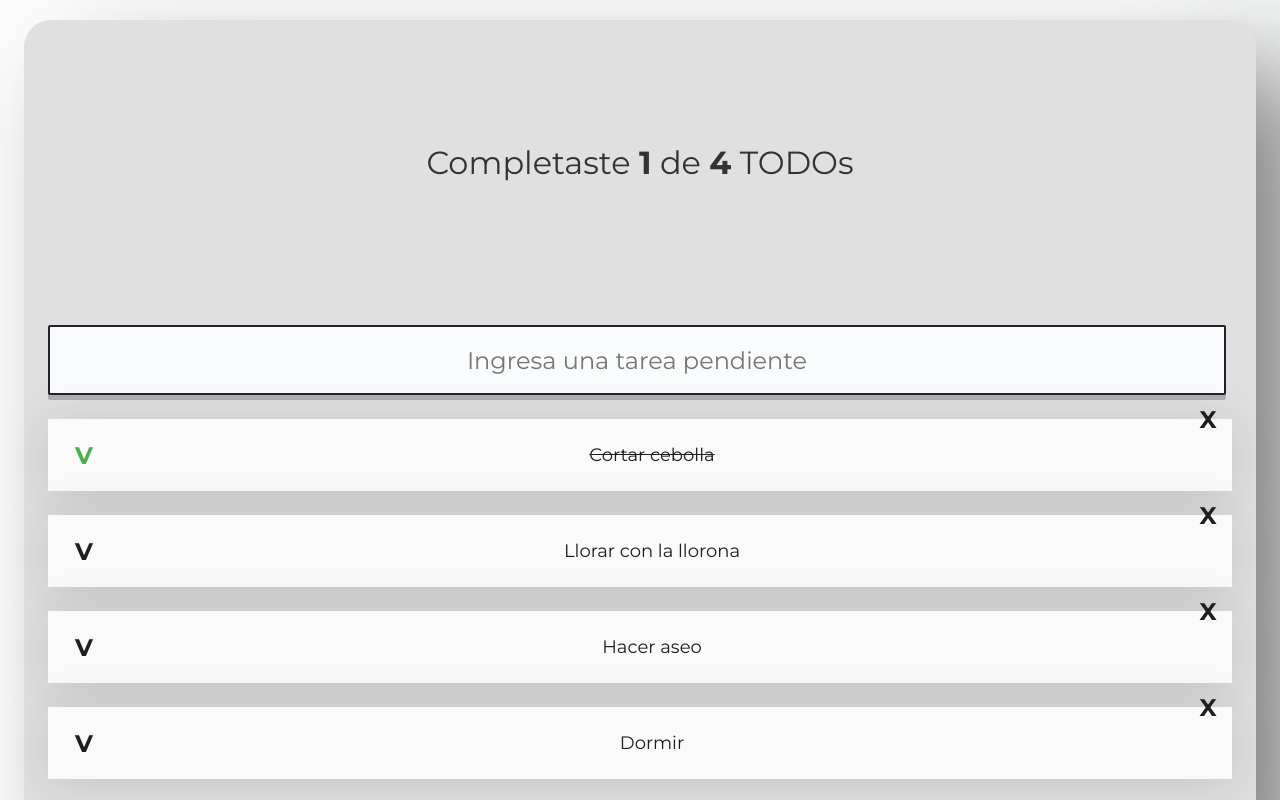
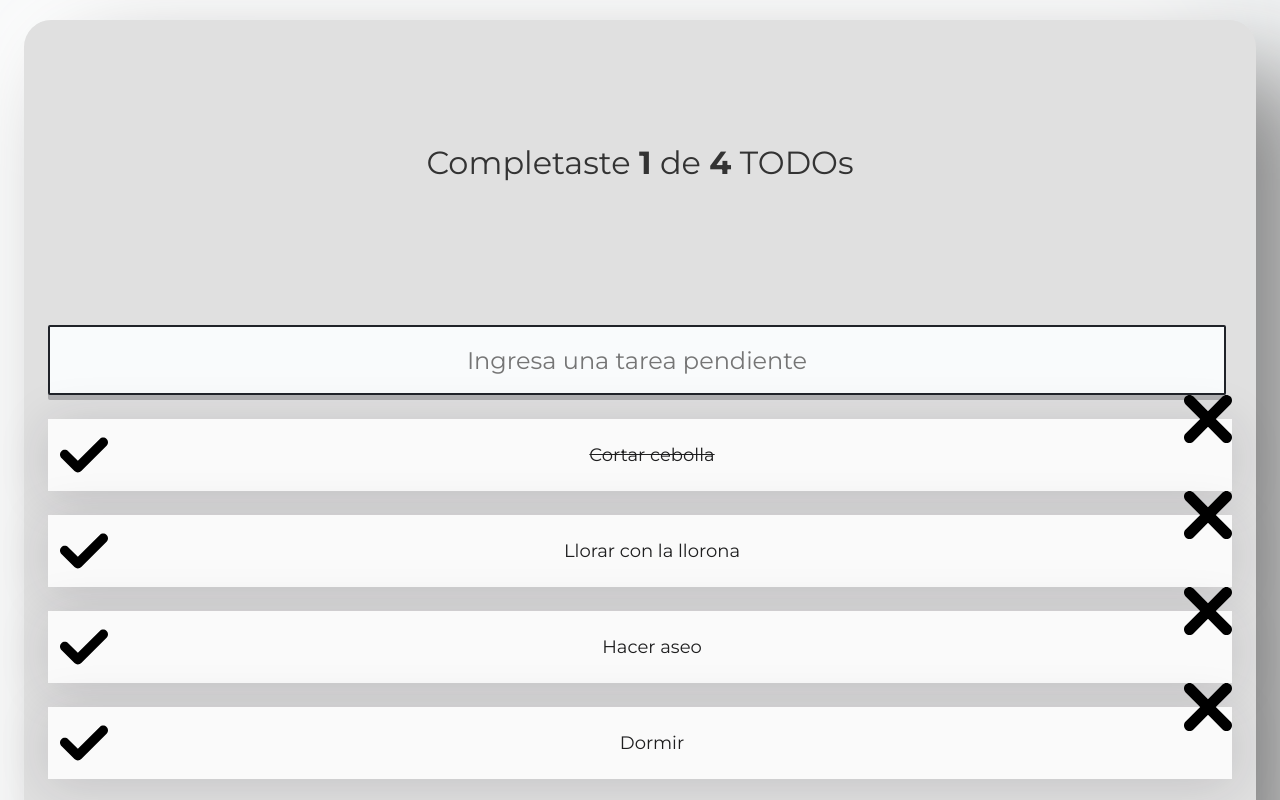
Before and after one commit to CAHB142/TodoMachine, a React (Create React App) app: page / in a window 1280 px wide. Shown: the top 800 px of the page. Built offline with nearby package versions, Linux system fonts and the light colour scheme; a web font is replaced by a local one.

Commit message:
Se agrego los svg iconos en la aplicacion

```diff
--- /dev/null
+++ b/src/js/CompleteIcon.js
@@ -0,0 +1,13 @@
+import React from "react";
+import {TodoIcon} from './TodoIcon';
+
+function CompleteIcon(){
+    return (
+        <TodoIcon
+        type="check"
+        color="gray"
+        />
+    )
+}
+
+export {CompleteIcon};
--- /dev/null
+++ b/src/js/DeleteIcon.js
@@ -0,0 +1,11 @@
+import React from "react";
+import {TodoIcon} from './TodoIcon';
+function DeleteIcon(){
+    return (
+        <TodoIcon
+        type="delete"
+        color="red"
+        />
+    )
+}
+export {DeleteIcon};
--- /dev/null
+++ b/src/js/TodoIcon.js
@@ -0,0 +1,16 @@
+import {ReactComponent as CheckSVG}  from './check.svg'
+import {ReactComponent as DeleteSVG}  from './delete.svg'
+
+const IconTypes={
+    "check":<CheckSVG/>,
+    "delete":<DeleteSVG/>
+}
+function TodoIcon({type}){
+    return (
+        <span class={`Icon Icon-svg Icon-${type}`}>
+         {IconTypes[type]}
+        </span>
+    );
+}
+
+export {TodoIcon};
--- a/src/js/TodoItem.js
+++ b/src/js/TodoItem.js
@@ -1,14 +1,18 @@
 import '../css/TodoItem.css'
+import {CompleteIcon} from './CompleteIcon'
+import {DeleteIcon} from './DeleteIcon'
 function TodoItem(props){
     return(
       <li className="TodoItem">
-         <span className={`Icon Icon-check ${props.completed && "Icon-check--active"}`} onClick={props.onComplete}>
-          V </span>
+         <CompleteIcon/>
+         {/* <span className={`Icon Icon-check ${props.completed && "Icon-check--active"}`} onClick={props.onComplete}>
+          V </span> */}
          <p className={`TodoItem-p ${props.completed && "TodoItem-p--complete"}`}>
          {props.text}</p>
-         <span className="Icon Icon-delete" onClick={props.onDelete}>
+         <DeleteIcon/>
+         {/* <span className="Icon Icon-delete" onClick={props.onDelete}>
           X
-          </span>
+          </span> */}
       </li>
 
 
```
Also changed, not shown: src/js/check.svg (added), src/js/delete.svg (added).
